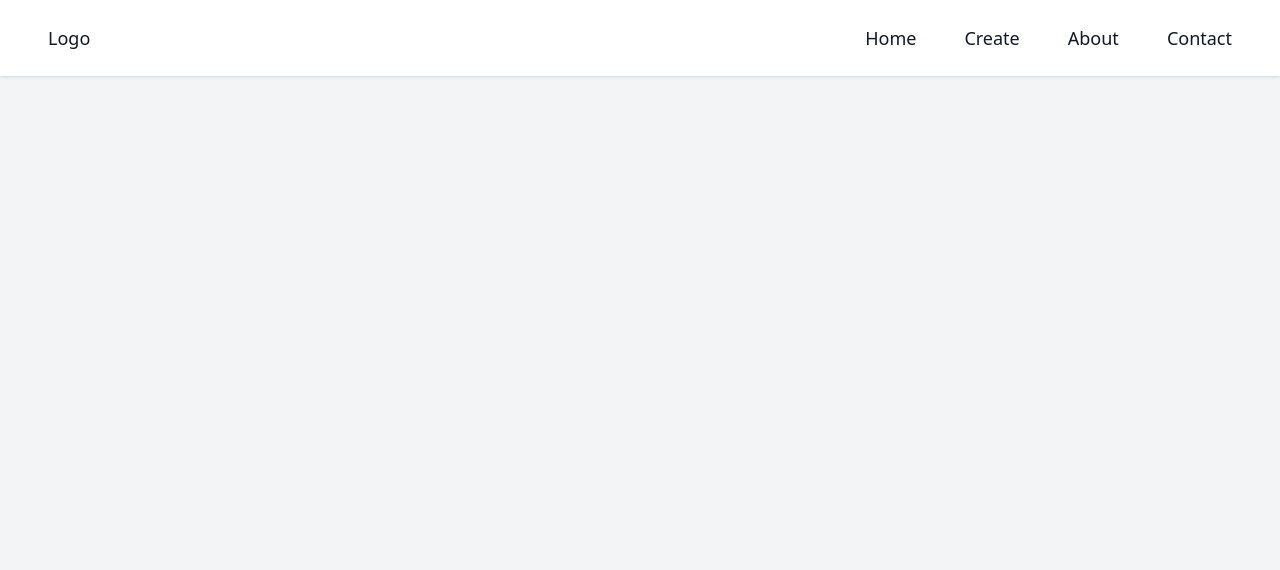
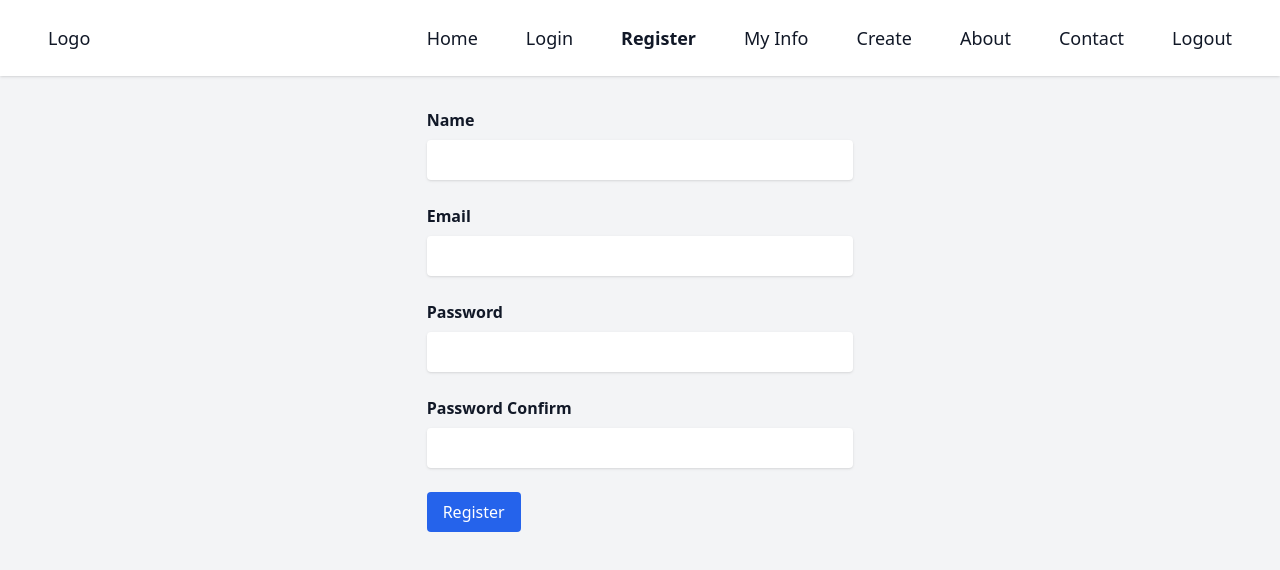
Before and after one commit to drehimself/lc-nuxt-3-blog, a Nuxt app: page /register in a window 1280 px wide. Shown: the top 570 px of the page. Built offline with nearby package versions, Linux system fonts and the light colour scheme.

Commit message:
Authentication starting point

```diff
--- a/layouts/default.vue
+++ b/layouts/default.vue
@@ -9,9 +9,13 @@
         <div>
           <ul class="flex space-x-12">
             <li><NuxtLink to="/">Home</NuxtLink></li>
+            <li><NuxtLink to="/login">Login</NuxtLink></li>
+            <li><NuxtLink to="/register">Register</NuxtLink></li>
+            <li><NuxtLink to="/my-info">My Info</NuxtLink></li>
             <li><NuxtLink to="/create">Create</NuxtLink></li>
             <li><NuxtLink to="/about">About</NuxtLink></li>
             <li><NuxtLink to="/contact">Contact</NuxtLink></li>
+            <li><a href="#" @click.prevent="logout">Logout</a></li>
           </ul>
         </div>
       </div>
@@ -22,6 +26,19 @@
 
 <script setup>
 const title = useState('title', () => 'Nuxt 3 Blog')
+const { $apiFetch } = useNuxtApp()
+
+async function logout() {
+  try {
+    await $apiFetch('/logout', {
+      method: 'POST',
+    })
+  } catch (err) {
+    console.log(err.data)
+  } finally {
+    window.location.pathname = '/'
+  }
+}
 </script>
 
 <style>
--- a/package.json
+++ b/package.json
@@ -11,6 +11,7 @@
   },
   "dependencies": {
     "@tailwindcss/line-clamp": "^0.3.1",
-    "date-fns": "^2.28.0"
+    "date-fns": "^2.28.0",
+    "js-cookie": "^3.0.1"
   }
 }
--- /dev/null
+++ b/pages/login.vue
@@ -0,0 +1,81 @@
+<template>
+  <div class="container mx-auto w-1/3 py-8">
+    <Title>Login | {{ title }}</Title>
+    <ul
+      v-if="errors.length > 0"
+      className="mb-4 list-disc list-inside text-sm text-red-600"
+    >
+      <li v-for="(error, index) in errors" :key="index">
+        {{ error }}
+      </li>
+    </ul>
+    <form action="#" class="space-y-6" @submit.prevent="login">
+      <div>
+        <label for="email" class="block font-semibold">Email</label>
+        <input
+          type="text"
+          v-model="email"
+          id="email"
+          class="px-2 py-2 w-full shadow rounded mt-2"
+        />
+      </div>
+      <div>
+        <label for="password" class="block font-semibold">Password</label>
+        <input
+          type="password"
+          v-model="password"
+          id="password"
+          class="px-2 py-2 w-full shadow rounded mt-2"
+        />
+      </div>
+
+      <div>
+        <button
+          class="inline-block bg-blue-600 hover:bg-blue-700 text-white rounded px-4 py-2"
+        >
+          Login
+        </button>
+        <span v-if="isLoading">Loading...</span>
+      </div>
+    </form>
+  </div>
+</template>
+
+<script setup>
+const title = useState('title')
+
+const email = ref('')
+const password = ref('')
+const isLoading = ref(false)
+const errors = ref([])
+
+const { $apiFetch } = useNuxtApp()
+
+function csrf() {
+  return $apiFetch('/sanctum/csrf-cookie')
+}
+
+async function login() {
+  await csrf()
+
+  isLoading.value = true
+
+  try {
+    await $apiFetch('/login', {
+      method: 'POST',
+      body: {
+        email: email.value,
+        password: password.value,
+      },
+    })
+
+    // router.push('/my-info')
+    window.location.pathname = '/my-info'
+  } catch (err) {
+    console.log(err.data)
+    errors.value = Object.values(err.data.errors).flat()
+  }
+
+  isLoading.value = false
+}
+</script>
--- /dev/null
+++ b/pages/my-info.vue
@@ -0,0 +1,36 @@
+<template>
+  <div class="container mx-auto w-1/2 py-8">
+    <Title>My Info | {{ title }}</Title>
+    <div>
+      <div>Name: {{ user?.name }}</div>
+      <div>Email: {{ user?.email }}</div>
+    </div>
+
+    <div class="mt-4">
+      <h3 class="text-2xl">My Posts</h3>
+      <ul v-if="posts">
+        <li v-for="post in posts" :key="post.id">
+          <NuxtLink
+            :to="`/posts/${post.id}`"
+            class="text-blue-600 hover:underline"
+            >{{ post.title }}</NuxtLink
+          >
+        </li>
+      </ul>
+    </div>
+  </div>
+</template>
+
+<script setup>
+const title = useState('title')
+const user = ref(null)
+const posts = ref([])
+
+const { $apiFetch } = useNuxtApp()
+
+onMounted(async () => {
+  user.value = await $apiFetch('/api/user')
+
+  posts.value = await $apiFetch('/api/user/posts')
+})
+</script>
--- /dev/null
+++ b/pages/register.vue
@@ -0,0 +1,109 @@
+<template>
+  <div class="container mx-auto w-1/3 py-8">
+    <Title>Register | {{ title }}</Title>
+    <ul
+      v-if="errors.length > 0"
+      className="mb-4 list-disc list-inside text-sm text-red-600"
+    >
+      <li v-for="(error, index) in errors" :key="index">
+        {{ error }}
+      </li>
+    </ul>
+    <form action="#" class="space-y-6" @submit.prevent="register">
+      <div>
+        <label for="name" class="block font-semibold">Name</label>
+        <input
+          type="text"
+          v-model="name"
+          id="name"
+          class="px-2 py-2 w-full shadow rounded mt-2"
+        />
+      </div>
+      <div>
+        <label for="email" class="block font-semibold">Email</label>
+        <input
+          type="text"
+          v-model="email"
+          id="email"
+          class="px-2 py-2 w-full shadow rounded mt-2"
+        />
+      </div>
+      <div>
+        <label for="password" class="block font-semibold">Password</label>
+        <input
+          type="password"
+          v-model="password"
+          id="password"
+          class="px-2 py-2 w-full shadow rounded mt-2"
+        />
+      </div>
+
+      <div>
+        <label for="passwordConfirm" class="block font-semibold"
+          >Password Confirm</label
+        >
+        <input
+          type="password"
+          v-model="passwordConfirm"
+          id="passwordConfirm"
+          class="px-2 py-2 w-full shadow rounded mt-2"
+        />
+      </div>
+
+      <div>
+        <button
+          class="inline-block bg-blue-600 hover:bg-blue-700 text-white rounded px-4 py-2"
+        >
+          Register
+        </button>
+        <span v-if="isLoading">Loading...</span>
+      </div>
+    </form>
+  </div>
+</template>
+
+<script setup>
+const title = useState('title')
+
+const router = useRouter()
+
+const name = ref('')
+const email = ref('')
+const password = ref('')
+const passwordConfirm = ref('')
+const isLoading = ref(false)
+const errors = ref([])
+
+const { $apiFetch } = useNuxtApp()
+
+function csrf() {
+  return $apiFetch('/sanctum/csrf-cookie')
+}
+
+async function register() {
+  await csrf()
+
+  isLoading.value = true
+
+  try {
+    await $apiFetch('/register', {
+      method: 'POST',
+      body: {
+        name: name.value,
+        email: email.value,
+        password: password.value,
+        password_confirmation: passwordConfirm.value,
+      },
+    })
+
+    alert('Registered')
+    // router.push('/my-info')
+    window.location.pathname = '/my-info'
+  } catch (err) {
+    console.log(err.data)
+    errors.value = Object.values(err.data.errors).flat()
+  }
+
+  isLoading.value = false
+}
+</script>
--- a/plugins/apiFetch.js
+++ b/plugins/apiFetch.js
@@ -1,7 +1,18 @@
 import { defineNuxtPlugin } from '#app'
+import Cookies from 'js-cookie'
 
 export default defineNuxtPlugin(nuxtApp => {
   const config = useRuntimeConfig()
 
-  nuxtApp.provide('apiFetch', $fetch.create({ baseURL: config.BASE_URL }))
+  nuxtApp.provide(
+    'apiFetch',
+    $fetch.create({
+      baseURL: config.BASE_URL,
+      credentials: 'include',
+      headers: {
+        Accept: 'application/json',
+        'X-XSRF-TOKEN': Cookies.get('XSRF-TOKEN'),
+      },
+    })
+  )
 })
```
Also changed, not shown: 1 other file (tests, documents, lock files or other folders).
